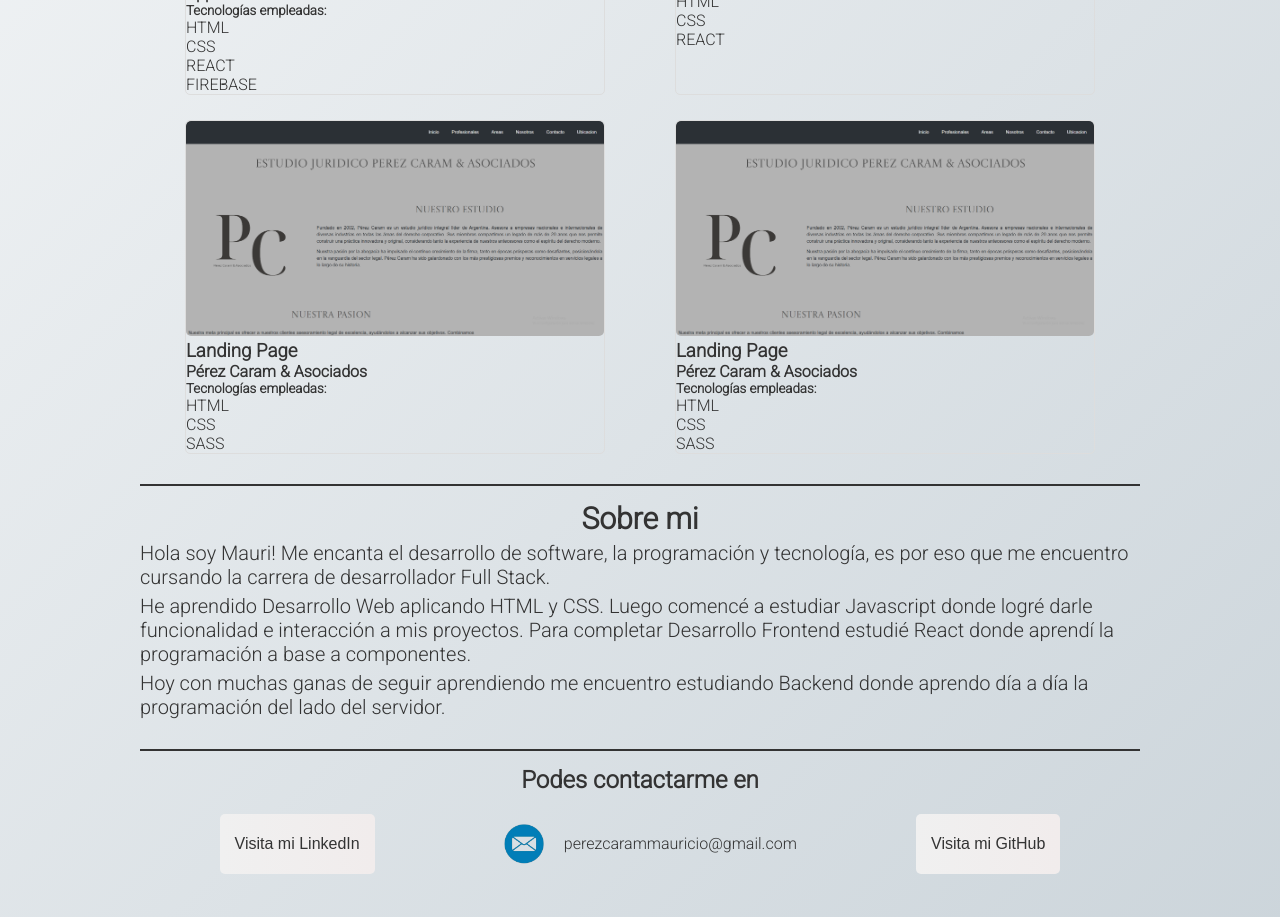
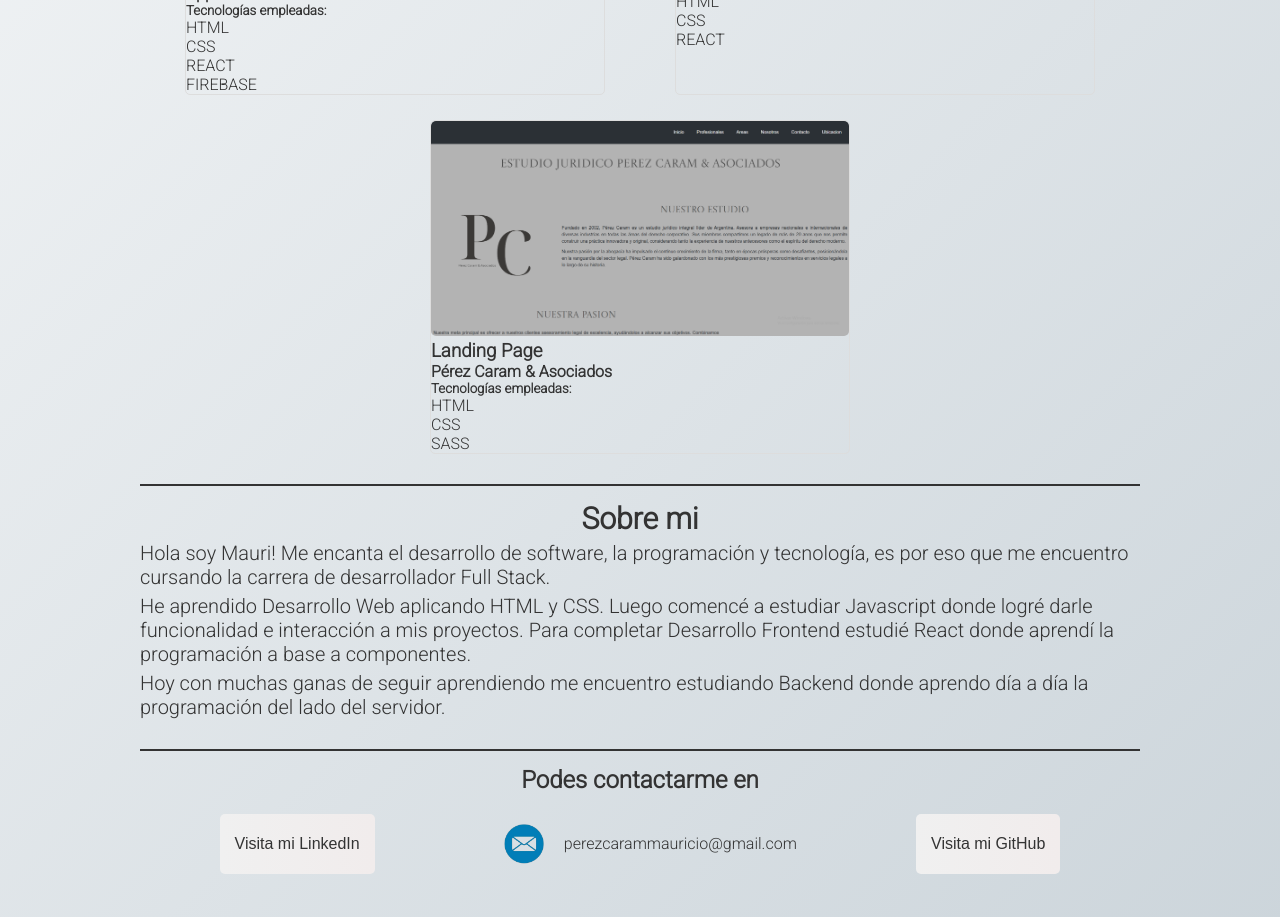
Before and after one commit to MauricioPerezCaram/Mi-CV, a React (Create React App) app: page / in a window 1280 px wide. Shown: the part 1200-2117 px from the top of the page. Built offline with nearby package versions, Linux system fonts and the light colour scheme.

Commit message:
solo falta responsive

```diff
--- a/src/Components/Proyectos.jsx
+++ b/src/Components/Proyectos.jsx
@@ -51,17 +51,6 @@
             <li>SASS</li>
           </ul>
         </div>
-        <div className="proyecto" onClick={abrirpaginaestudio}>
-          <img src="Estudio Jco. PC & Asoc.png" alt="Estudio Jco. PC & Asoc" />
-          <h3>Landing Page</h3>
-          <h4>Pérez Caram & Asociados</h4>
-          <h5>Tecnologías empleadas:</h5>
-          <ul>
-            <li>HTML</li>
-            <li>CSS</li>
-            <li>SASS</li>
-          </ul>
-        </div>
       </div>
     </section>
   );
```
Also changed, not shown: public/pagina.png (added).
